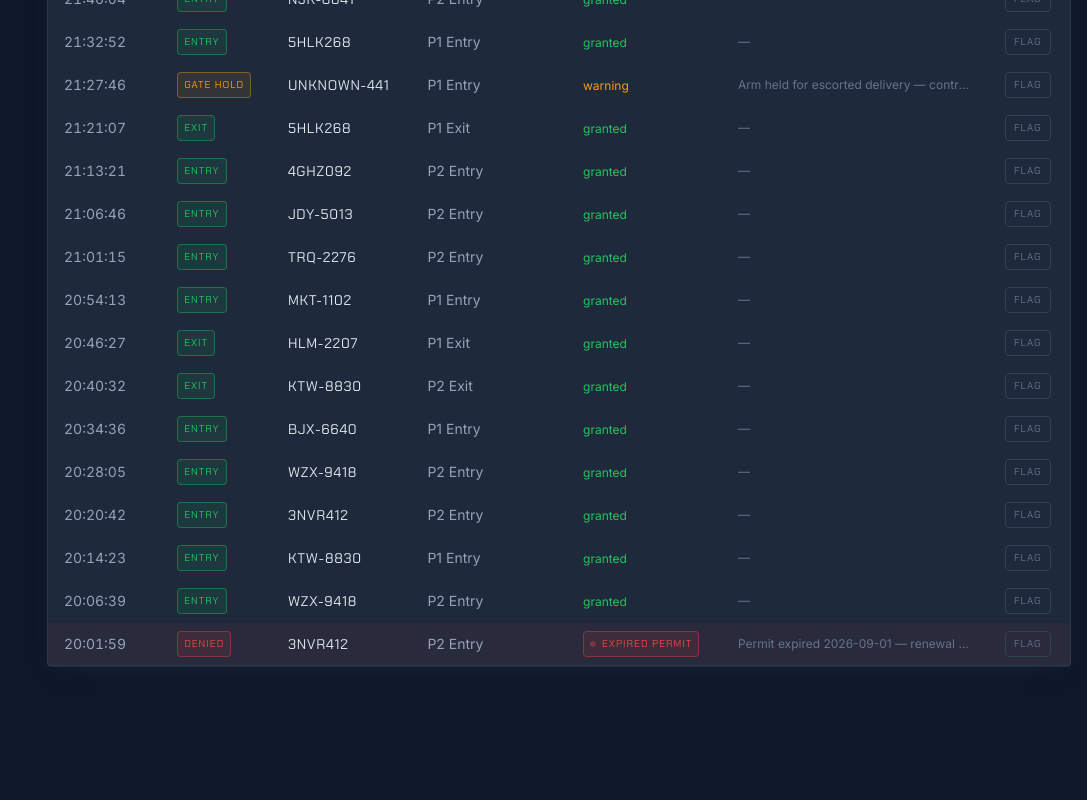
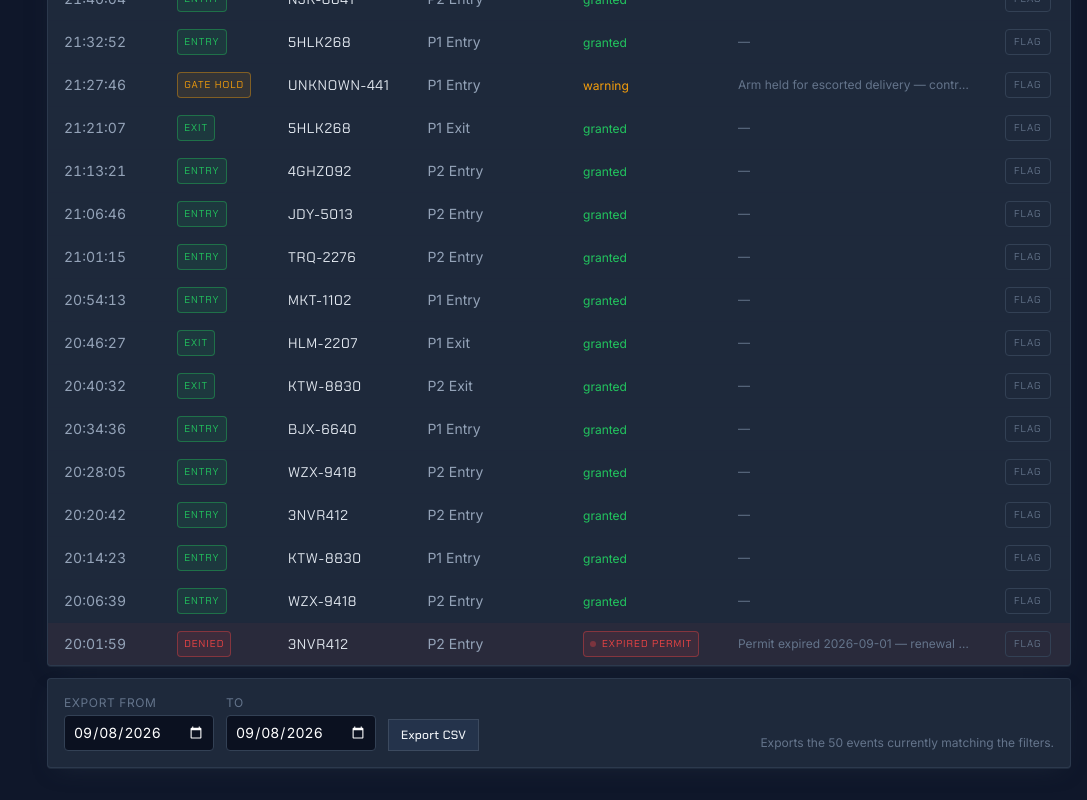
Before and after one commit to songkaili24/parklogic-access, a Next.js app: page /logs in a window 1280 px wide. Shown: the part 1856-2656 px from the top of the page, without its empty margins (193-1280 px from the left). Before the commit the page ends 2554 px from the top, so only its background shows below. Built offline with nearby package versions, Linux system fonts and the light colour scheme.

Commit message:
feat(logs): date-range CSV export and page wiring
Export block serializes the filtered gate events to CSV between the chosen
dates; the page header notes the live tail source.

```diff
--- a/src/components/logs/AccessLogExplorer.tsx
+++ b/src/components/logs/AccessLogExplorer.tsx
@@ -64,6 +64,27 @@ export function AccessLogExplorer() {
   });
 
   const violations = filtered.filter((event) => event.violation).length;
+
+  const exportCsv = () => {
+    const from = new Date(`${exportFrom}T00:00:00`).getTime();
+    const to = new Date(`${exportTo}T23:59:59`).getTime();
+    const rows = filtered
+      .filter((event) => event.timestamp >= from && event.timestamp <= to)
+      .map((event) => [
+        new Date(event.timestamp).toISOString(),
+        EVENT_LABELS[event.eventType],
+        event.plate,
+        event.gate,
+        event.result,
+        event.violation ? VIOLATION_LABELS[event.violation] : '',
+        event.detail ?? '',
+      ]);
+    downloadCsv(
+      `parklogic-gate-log-${exportFrom}-to-${exportTo}.csv`,
+      ['Timestamp', 'Event', 'Plate', 'Gate', 'Result', 'Violation', 'Detail'],
+      rows,
+    );
+  };
 
   return (
     <div className="space-y-3">
@@ -254,7 +275,47 @@ export function AccessLogExplorer() {
         </table>
       </div>
 
-
+      <section
+        aria-label="Export log"
+        className="flex flex-wrap items-end gap-3 rounded border border-slate-700/70 bg-control-raised p-4 shadow-panel"
+      >
+        <div>
+          <label
+            htmlFor="export-from"
+            className="mb-1 block text-xs uppercase tracking-wider text-slate-500"
+          >
+            Export from
+          </label>
+          <input
+            id="export-from"
+            type="date"
+            value={exportFrom}
+            onChange={(e) => setExportFrom(e.target.value)}
+            className="font-numeric h-9 rounded border border-slate-700 bg-control-inset px-2 text-sm text-white focus:outline-none focus:ring-2 focus:ring-signal-green"
+          />
+        </div>
+        <div>
+          <label
+            htmlFor="export-to"
+            className="mb-1 block text-xs uppercase tracking-wider text-slate-500"
+          >
+            To
+          </label>
+          <input
+            id="export-to"
+            type="date"
+            value={exportTo}
+            onChange={(e) => setExportTo(e.target.value)}
+            className="font-numeric h-9 rounded border border-slate-700 bg-control-inset px-2 text-sm text-white focus:outline-none focus:ring-2 focus:ring-signal-green"
+          />
+        </div>
+        <Button variant="secondary" size="sm" onClick={exportCsv}>
+          Export CSV
+        </Button>
+        <p className="ml-auto text-xs text-slate-500">
+          Exports the {filtered.length} events currently matching the filters.
+        </p>
+      </section>
     </div>
   );
 }
```
